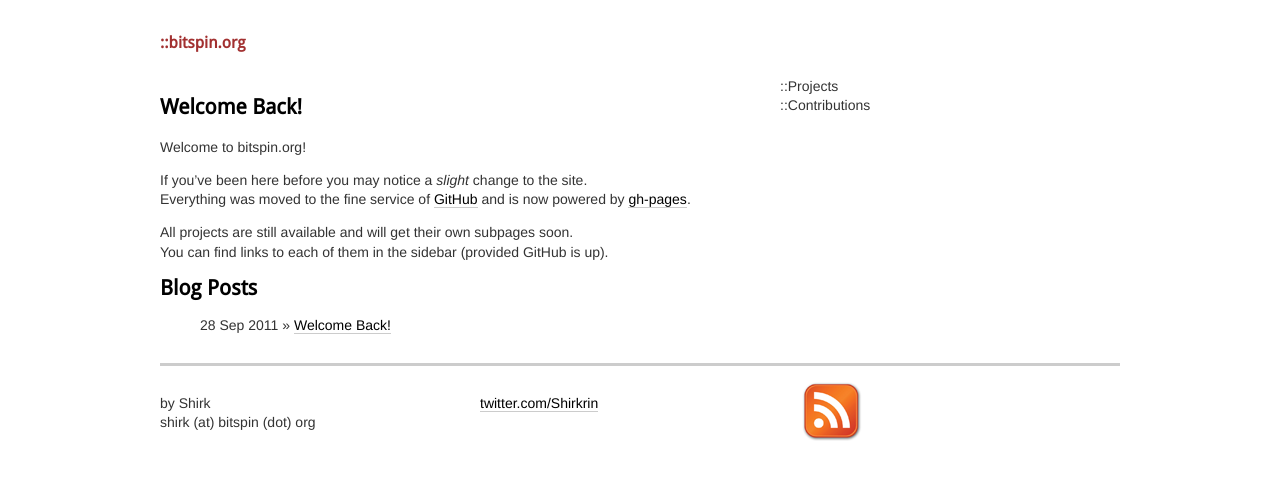
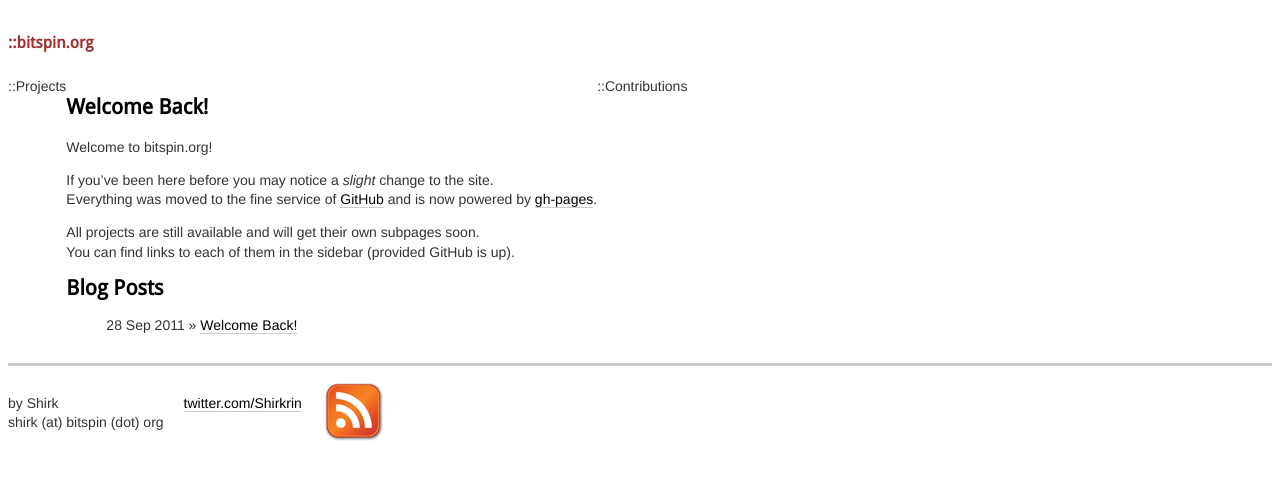
Before and after one commit to Shirk/shirk.github.com, a Jekyll site: the page built from index.html, in a window 1280 px wide. Shown: the top 479 px of the page. Built offline with Jekyll 4.4.1, drawn with Linux system fonts in a browser that asks for light colours.

Commit message:
Fix columns for projects / contribs views.

```diff
--- a/_layouts/default.html
+++ b/_layouts/default.html
@@ -15,20 +15,22 @@
   <link rel="alternate" type="application/rss+xml" title="RSS" href="/atom.xml" />
 </head>
 <body>
-<div id="wrap" class="container_12">
-<header class="grid_12 alpha omega">
+<div id="wrap" class="container_10">
+<header class="grid_10 alpha omega">
 {% if site.title %}
   <h1><a href="{{site.url}}">{{site.title}}</a></h1>
 {% endif %}
 </header>
 
 <div class="clear"></div>
-<div class="grid_8 alpha omega">
+<div class="grid_4 alpha omega">
+  ::Projects
+  <span id="ghProjectList"/>
+</div>
+<div class="grid_10 alpha omega">
 {{ content }}
 </div>
-<div class="grid_2 alpha omega">
-  ::Projects
-  <span id="ghProjectList"/>
+<div class="grid_4 alpha omega">
   ::Contributions
   <span id="ghContribList"/>
 </div>
```
